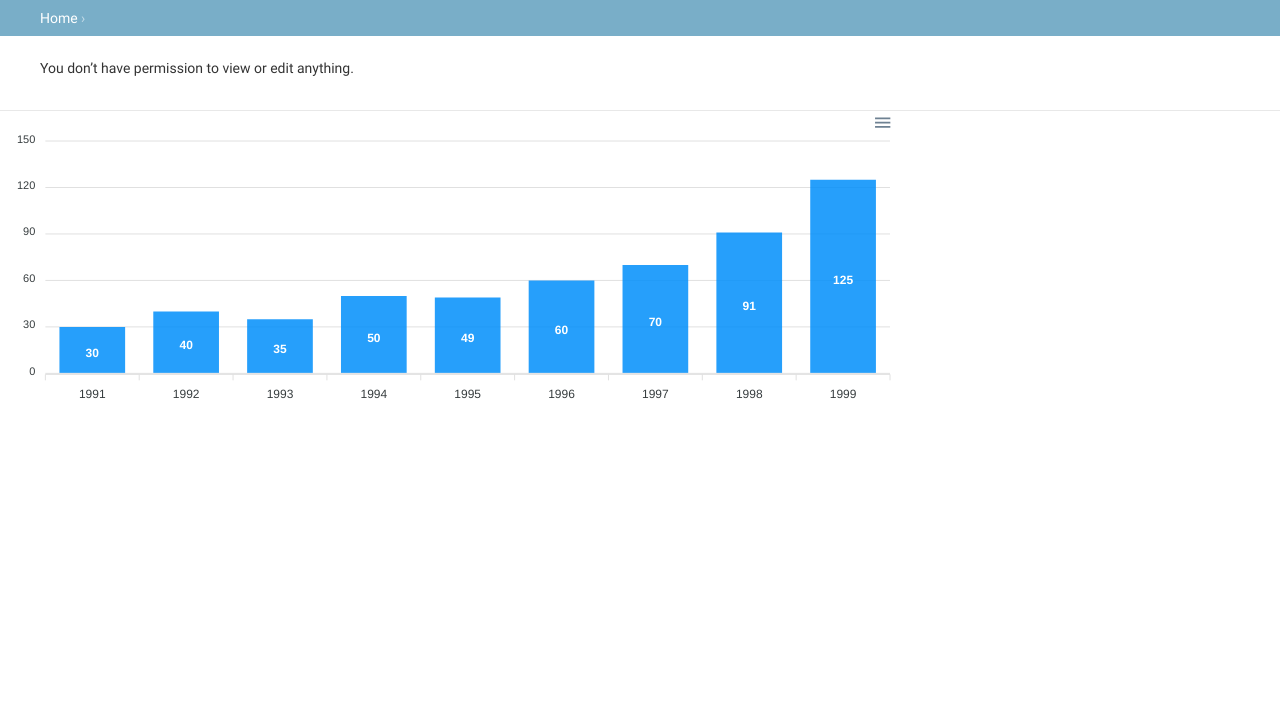
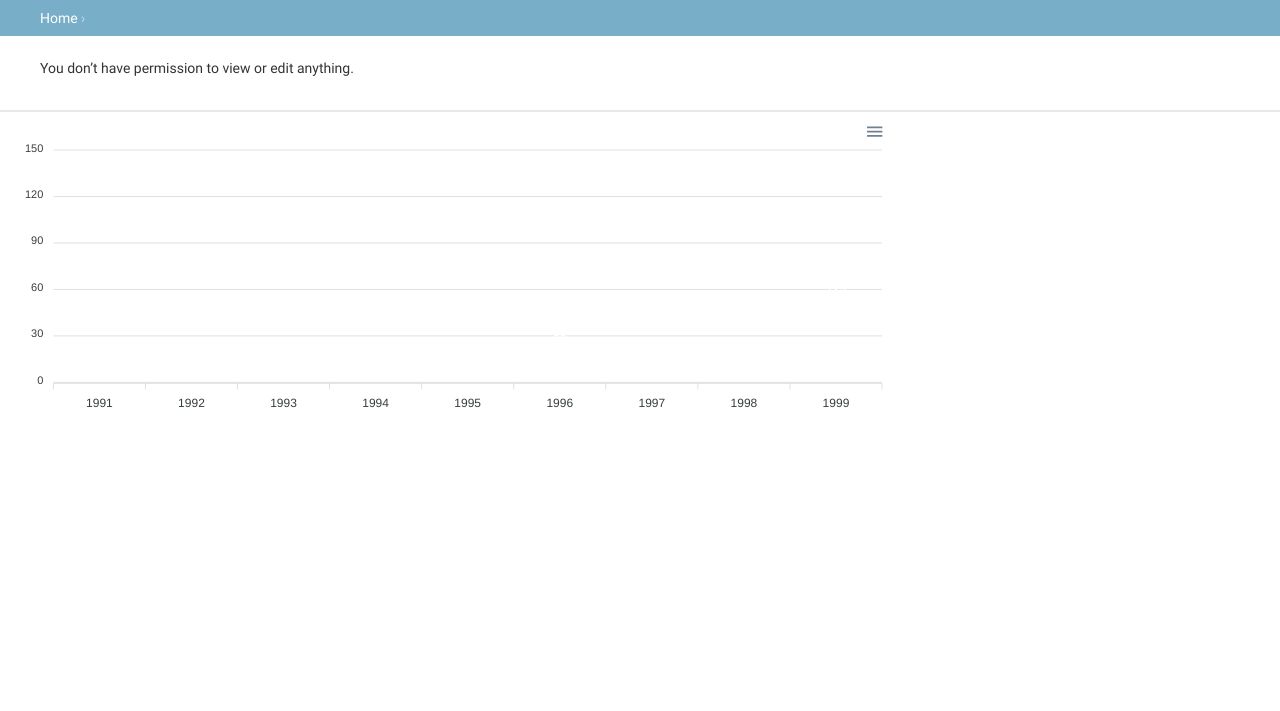
Before and after one commit to frnhr/plc_lines, a Django app: template devices/templates/admin/devices/app_index.html in a window 1280 px wide. Shown: the part 48-759 px from the top of the page. Run offline with Django 3.2, Linux system fonts and the light colour scheme; the template is opened without the code that fills it, so the values that code supplies are empty; parts of the project's set-up code (start-up, migrations or seed data) failed here and were passed over; some libraries are stand-ins or nearby versions.

Commit message:
different context for chart, using iframe

```diff
--- a/_plc_lines/urls.py
+++ b/_plc_lines/urls.py
@@ -14,9 +14,10 @@
     2. Add a URL to urlpatterns:  path('blog/', include('blog.urls'))
 """
 from django.contrib import admin
-from django.urls import path
+from django.urls import path, include
 
 urlpatterns = [
+    path("", include("devices.urls", namespace="devices")),
     path("", admin.site.urls),
 ]
 # TODO serve media if needed
--- a/devices/templates/admin/devices/app_index.html
+++ b/devices/templates/admin/devices/app_index.html
@@ -3,35 +3,22 @@
 
 {% block extrahead %}
     {{ block.super }}
-    <script src="{% static 'apexcharts/dist/apexcharts.min.js' %}"></script>
+    <style>
+        .chart_iframe {
+            border: none;
+            width: 100%;
+            max-width: 900px;
+            height: 600px;
+            overflow: hidden;
+        }
+    </style>
 {% endblock extrahead %}
 
 {% block footer %}
     <hr />
-    <div id="plc_online_chart"></div>
-    <style>
-        #plc_online_chart {
-            max-width: 900px;
-        }
-    </style>
-    <script>
-        var options = {
-            chart: {
-                type: 'bar',
-                height: 300,
-            },
-            series: [{
-                name: 'sales',
-                data: [30,40,35,50,49,60,70,91,125]
-            }],
-            xaxis: {
-                categories: [1991,1992,1993,1994,1995,1996,1997, 1998,1999]
-            }
-        }
-
-        var chart = new ApexCharts(document.querySelector("#plc_online_chart"), options);
-
-        chart.render();
-    </script>
+    <hr />
+    <iframe src="{% url 'devices:plc_chart' %}" class="chart_iframe">
+        <a href="{% url 'devices:plc_chart' %}">Chart</a>
+    </iframe>
     {{ block.super }}
 {% endblock footer %}
--- /dev/null
+++ b/devices/templates/devices/chart.html
@@ -0,0 +1,37 @@
+{% load static %}
+
+<!DOCTYPE html>
+<html lang="en">
+<head>
+    <meta charset="UTF-8">
+    <title>PLC Lines</title>
+    <script src="{% static 'apexcharts/dist/apexcharts.min.js' %}"></script>
+    <style>
+        #plc_online_chart {
+            max-width: 900px;
+        }
+    </style>
+</head>
+<body>
+<div id="plc_online_chart"></div>
+<script>
+    var options = {
+        chart: {
+            type: 'bar',
+            height: 300,
+        },
+        series: [{
+            name: 'sales',
+            data: [30,40,35,50,49,60,70,91,125]
+        }],
+        xaxis: {
+            categories: [1991,1992,1993,1994,1995,1996,1997, 1998,1999]
+        }
+    }
+
+    var chart = new ApexCharts(document.querySelector("#plc_online_chart"), options);
+
+    chart.render();
+</script>
+</body>
+</html>
--- /dev/null
+++ b/devices/urls.py
@@ -0,0 +1,9 @@
+from django.urls import path
+
+from . import views
+
+
+app_name = "devices"
+urlpatterns = [
+    path("chart", views.PLCChartView.as_view(), name="plc_chart"),
+]
--- a/devices/views.py
+++ b/devices/views.py
@@ -1 +1,15 @@
-# Create your views here.
+from django.views.generic import TemplateView
+
+__all__ = [
+    "PLCChartView",
+]
+
+
+class PLCChartView(TemplateView):
+    template_name = "devices/chart.html"
+
+    def dispatch(self, request, *args, **kwargs):
+        """Mark this view as safe to embed in iframes."""
+        response = super().dispatch(request, *args, **kwargs)
+        response.xframe_options_exempt = True
+        return response
```
